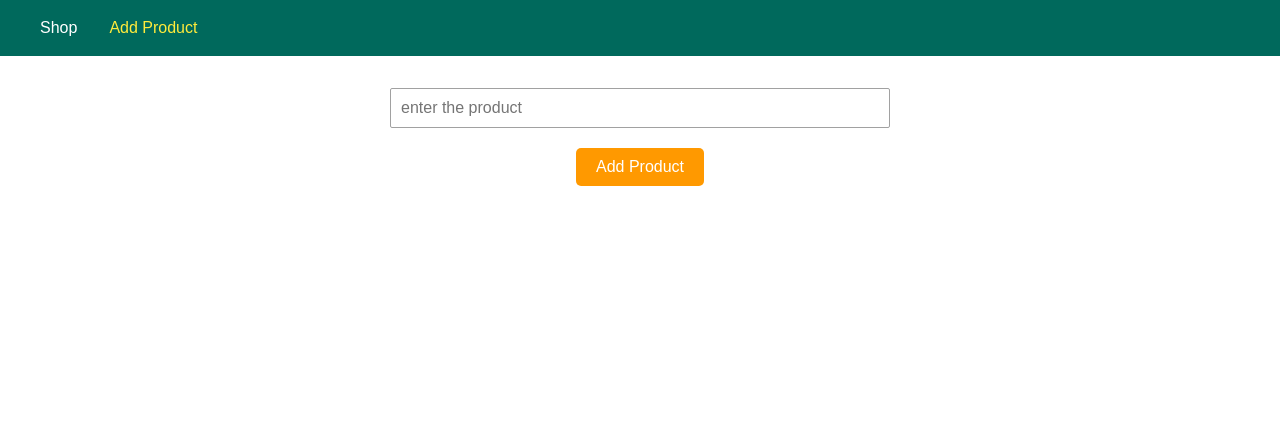
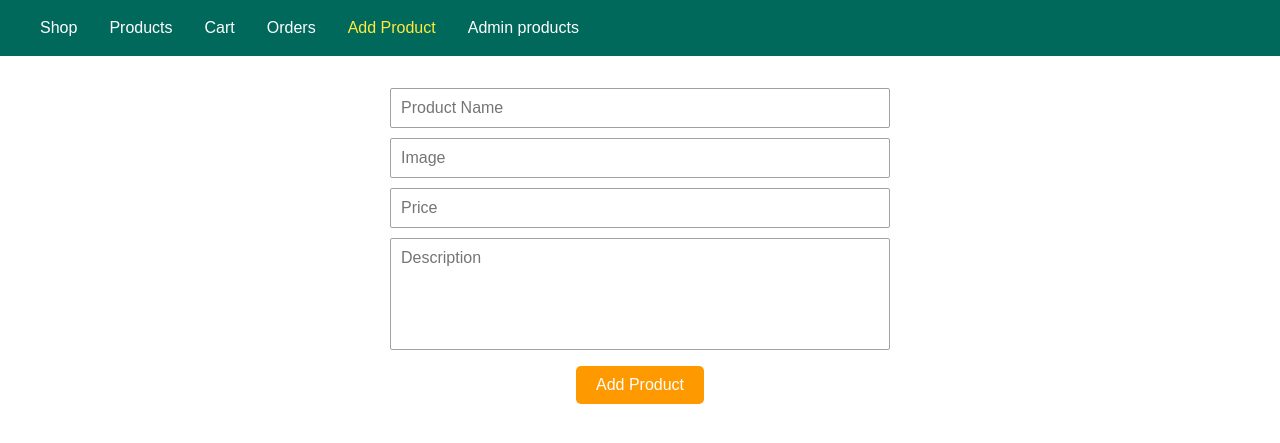
Before and after one commit to Shokh977/dynamic-app-in-express.js, a Node server app: page /admin/add-product in a window 1280 px wide. Shown: the top 443 px of the page. Run offline with Node 20, Linux system fonts and the light colour scheme; some libraries are stand-ins or nearby versions.

Commit message:
added new controlers and make the app ready to use dynamic routes for every individual products

```diff
--- /dev/null
+++ b/controllers/admin.js
@@ -0,0 +1,33 @@
+const Product = require("../models/product");
+
+exports.getAddProduct = (req, res, next) => {
+  res.render("admin/add-product", {
+    pageTitle: "add product",
+    path: "/admin/add-product",
+    formCSS: true,
+    productCSS: true,
+    activeAddProduct: true,
+  });
+};
+
+exports.postAddProduct = (req, res, next) => {
+  const title = req.body.title;
+  const imgUrl = req.body.imgUrl;
+  const price = req.body.price;
+  const desc = req.body.desc;
+  const product = new Product(title, imgUrl, price, desc);
+  product.save();
+  res.redirect("/");
+};
+
+// admin products
+
+exports.getAdminProducts = (req, res, next) => {
+  Product.fetchAll((products) => {
+    res.render("admin/products", {
+      prods: products,
+      pageTitle: "admin products",
+      path: "/admin/products",
+    });
+  });
+};
--- a/controllers/products.js
+++ /dev/null
@@ -1,36 +0,0 @@
-// importing module
-const Product = require("../models/product");
-
-exports.getAddProduct = (req, res, next) => {
-  res.render("add-product", {
-    pageTitle: "add product",
-    path: "/admin/add-product",
-    formCSS: true,
-    productCSS: true,
-    activeAddProduct: true,
-  });
-};
-
-exports.postAddProduct = (req, res, next) => {
-  // creating an object and passing data to the Product class as an argument
-  // req.body.tile is coming from the name = "title" from input tag in the add-product.ejs
-  const product = new Product(req.body.title);
-  //and pushing the data got from title input to the array in the Module (Product class)
-  product.save();
-  res.redirect("/");
-};
-
-exports.getProducts = (req, res, next) => {
-  //this is a fetchAll function from Product class
-  // return products array in the module
-  Product.fetchAll(products => {
-    res.render("shop", {
-      prods: products,
-      pageTitle: "shop page",
-      path: "/",
-      hasProducts: products.length > 0,
-      activeShop: true,
-      productCSS: true,
-    });
-  });
-};
--- a/data/products.json
+++ b/data/products.json
@@ -1 +1 @@
-[{"title":"product 1"},{"title":"product 2"},{"title":"product 3"},{"title":"product 4"},{"title":"product 5"},{"title":"product 6"},{"title":"product 7"},{"title":"product 8"}]
+[{"title":"product 1","imgUrl":"img url not found","desc":"43","price":"this is the first item added"},{"title":"product 2 ","imgUrl":"https://platinumlist.net/guide/wp-content/uploads/2023/03/8359_img_worlds_of_adventure-big1613913137.jpg-1024x683.webp","desc":"32","price":"test "}]
--- a/public/css/forms.css
+++ b/public/css/forms.css
@@ -1,18 +1,23 @@
 form{
-    text-align: center;
-
+display: flex;
+justify-content: center;
+flex-direction: column;
+align-items: center;
 }
 .form-control {
     margin: 1rem 0;
+    display: flex;
+    flex-direction: column;
+    gap: 10px;
 }
 
-.form-control label,
-.form-control input {
+.form-control input
+.form-control textarea{
     width: 100%;
     margin-bottom: 0.25rem;
 }
 
-.form-control input {
+.form-control input{
     border: 1px solid #a1a1a1;
     border-radius: 8px;
     font: inherit;
@@ -21,6 +26,17 @@ form{
     padding: 10px;
 }
 
-.form-control input:focus {
+textarea{
+    border: 1px solid #a1a1a1;
+    border-radius: 8px;
+    font: inherit;
+    border-radius: 2px;
+    width: 500px;
+    padding: 10px;
+    resize: none;
+}
+
+.form-control input:focus,
+.form-control textarea:focus {
     outline-color: #00695c;
 }
--- a/views/add-product.ejs
+++ /dev/null
@@ -1,20 +0,0 @@
-<%- include('includes/head.ejs')%>
-
-<link rel="stylesheet" href="/css/forms.css">
-<link rel="stylesheet" href="/css/product.css">
-
-</head>
-
-<body>
-    <%- include('includes/navigation.ejs') %>
-
-    <main>
-        <form class="product-form" action="/admin/add-product" method="POST">
-            <div class="form-control">
-                <input type="text" name="title" id="title" placeholder="enter the product">
-            </div>
-
-            <button class="btn" type="submit">Add Product</button>
-        </form>
-    </main>
-    <%- include('includes/end.ejs') %>
--- /dev/null
+++ b/views/admin/add-product.ejs
@@ -0,0 +1,22 @@
+<%- include('../includes/head.ejs')%>
+
+<link rel="stylesheet" href="/css/forms.css">
+<link rel="stylesheet" href="/css/product.css">
+
+</head>
+
+<body>
+    <%- include('../includes/navigation.ejs') %>
+
+    <main>
+        <form class="product-form" action="/admin/add-product" method="POST">
+            <div class="form-control">
+                <input type="text" name="title" id="title" placeholder="Product Name">
+                <input type="text" name="imgUrl" id="imgUrl" placeholder="Image">
+                <input type="number" name="price" id="price" placeholder="Price">
+                <textarea type="text" name="desc" id="desc" rows="5" placeholder="Description"></textarea>
+            </div>
+            <button class="btn" type="submit">Add Product</button>
+        </form>
+    </main>
+    <%- include('../includes/end.ejs') %>
--- a/views/includes/navigation.ejs
+++ b/views/includes/navigation.ejs
@@ -1,9 +1,36 @@
-
 <header class="main-header">
-    <nav class="main-header__nav">
-        <ul class="main-header__item-list">
-            <li class="main-header__item"><a class="<%= path === '/' ? 'active' : '' %>" href="/">Shop</a></li>
-            <li class="main-header__item"><a class="<%= path === '/admin/add-product' ? 'active' : '' %>" href="/admin/add-product">Add Product</a></li>
-        </ul>
-    </nav>
+  <nav class="main-header__nav">
+    <ul class="main-header__item-list">
+      <li class="main-header__item">
+        <a class="<%= path === '/' ? 'active' : '' %>" href="/">Shop</a>
+      </li>
+      <li class="main-header__item">
+        <a class="<%= path === '/products' ? 'active' : '' %>" href="/products"
+          >Products</a
+        >
+      </li>
+      <li class="main-header__item">
+        <a class="<%= path === '/cart' ? 'active' : '' %>" href="/cart">Cart</a>
+      </li>
+      <li class="main-header__item">
+        <a class="<%= path === '/orders' ? 'active' : '' %>" href="/orders"
+          >Orders</a
+        >
+      </li>
+      <li class="main-header__item">
+        <a
+          class="<%= path === '/admin/add-product' ? 'active' : '' %>"
+          href="/admin/add-product"
+          >Add Product</a
+        >
+      </li>
+      <li class="main-header__item">
+        <a
+          class="<%= path === '/admin/products' ? 'active' : '' %>"
+          href="/admin/products"
+          >Admin products</a
+        >
+      </li>
+    </ul>
+  </nav>
 </header>
```
Also changed, not shown: controllers/shop.js (added, +46 -0 lines), models/product.js (+5 -2 lines), routes/admin.js (+4 -3 lines), routes/shop.js (+10 -2 lines), views/admin/edit-product.ejs (added, +14 -0 lines), views/admin/products.ejs (renamed from views/shop.ejs, +9 -7 lines), views/shop/cart.ejs (added, +7 -0 lines), views/shop/index.ejs (added, +34 -0 lines), views/shop/orders.ejs (added, +10 -0 lines), views/shop/product-list.ejs (added, +34 -0 lines), views/shop/checkout.ejs (added), views/shop/product-detail.ejs (added).
